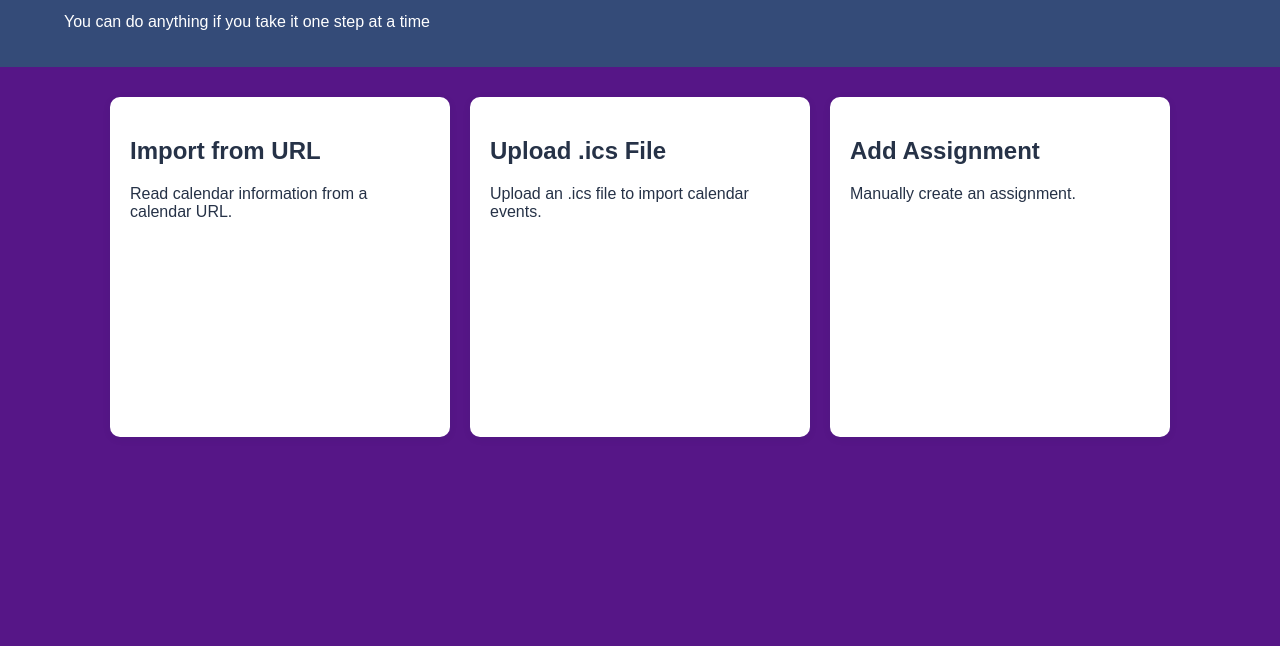
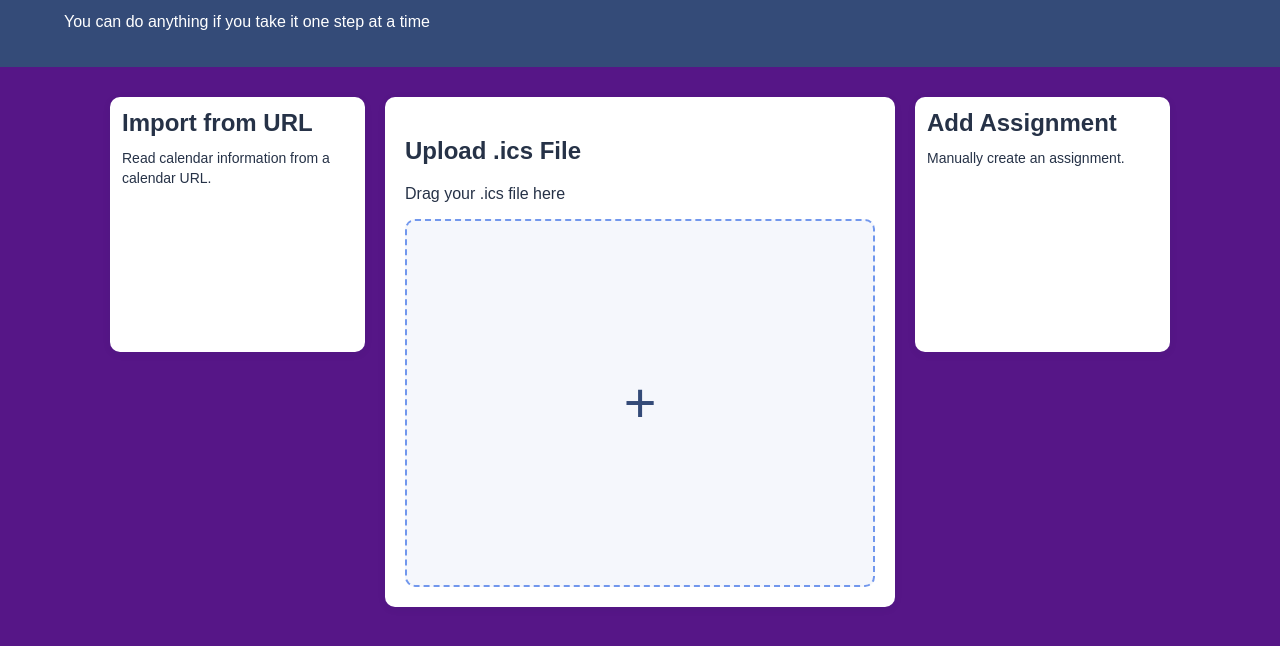
Before and after one commit to qinhualao1988/Smart_Assignment_Planner, a plain HTML site: page html/calendarInfoInput.html in a window 1280 px wide. Both pictures are taken after a click on the element 640 px from the left and 327 px from the top of the page. Shown: the part 60-706 px from the top of the page. Drawn offline with Linux system fonts and the light colour scheme.

Commit message:
add hidden element on 'upload' panel, and adjust relative UI elements

```diff
--- a/js/calendarInfoInput.js
+++ b/js/calendarInfoInput.js
@@ -48,24 +48,28 @@ inputPanels.forEach(({id, title, description}) => {
         setupUrlPanel(panelContainer, panel, summary)    // this one has two helpers
     }
 
+    // upload file panel
+    if (id === "upload-panel") {
+        setupUploadPanel(panelContainer, panel, summary)
+    }
+
     // add event on new assignment panel
     if (id === 'assignment-panel') {
         setupAssignmentPanel(panelContainer, panel, summary)
     }
 
-    //
 
     panelContainer.appendChild(panel);
 })
 
 /* the URL panel helpers */
 function expandInputPanel(panelContainer, panel, summary, content, focusElement) {
+
     const isExpand = panel.classList.contains(("is-expanded"))
 
     if(isExpand) {
         return
     }
-
 
     // Find the currently expanded panel.
     const currentPanel = panelContainer.querySelector(".is-expanded");
@@ -170,8 +174,46 @@ function setupUrlPanel(panelContainer, panel, summary) {
 }
 
 /* upload file panel */
-function setupUploadPanel(panel) {
+// Create the hidden content for the upload panel.
+function setupUploadPanel(panelContainer, panel, summary) {
+    // allow the panel t receive focus through JS
+    panel.tabIndex = -1
 
+    // Create the hidden content container.
+    const uploadContent = document.createElement("div");
+    uploadContent.className = "upload-panel-content panel-content";
+    uploadContent.hidden = true;
+
+    // Create the instruction text.
+    const instruction = document.createElement("p");
+    instruction.textContent = "Drag your .ics file here";
+
+    // Create the drop area.
+    const dropArea = document.createElement("div");
+    dropArea.className = "file-drop-area";
+
+    // Create the plus symbol.
+    const plusMark = document.createElement("span");
+    plusMark.textContent = "+";
+
+    // Assemble the upload content.
+    dropArea.appendChild(plusMark);
+
+    uploadContent.appendChild(instruction);
+    uploadContent.appendChild(dropArea);
+
+    panel.appendChild(uploadContent);
+
+    // add event handler
+    panel.addEventListener("click", function() {
+        expandInputPanel(
+            panelContainer,
+            panel,
+            summary,
+            uploadContent,
+            panel                 // why two panel argue??
+        )
+    })
 }
 
 /* manually add assignment panel function and related helpers */
--- a/planner.css
+++ b/planner.css
@@ -269,6 +269,14 @@ select:focus-visible {
         minmax(0, 1fr);
 }
 
+/* Enlarge the second column when the upload panel is expanded. */
+.input-panels:has(> #upload-panel.is-expanded) {
+    grid-template-columns:
+        minmax(0, 1fr)
+        minmax(0, 2fr)
+        minmax(0, 1fr);
+}
+
 /* Enlarge the third column when the assignment panel is expanded. */
 .input-panels:has(> #assignment-panel.is-expanded) {
     grid-template-columns:
@@ -337,6 +345,49 @@ select:focus-visible {
     margin: 0;
 }
 
+/* Arrange the upload instruction and drop area vertically. */
+.upload-panel-content {
+    display: flex;
+    flex-direction: column;
+    gap: 16px;
+    width: 100%;
+    flex: 1;
+    min-height: 0;
+}
+
+/* Remove default spacing around the instruction. */
+.upload-panel-content p {
+    margin: 0;
+}
+
+/* Create the dashed drop area and center the plus symbol. */
+.file-drop-area {
+    display: flex;
+    justify-content: center;
+    align-items: center;
+
+    width: 100%;
+    flex: 1;
+    min-height: 0;
+
+    border: 2px dashed #7197ed;
+    border-radius: 10px;
+    background-color: #f5f7fc;
+}
+
+/* Make the plus symbol clearly visible. */
+.file-drop-area span {
+    font-size: 56px;
+    line-height: 1;
+    color: #344b78;
+}
+
+/* Arrange the expanded upload panel vertically. */
+#upload-panel.is-expanded {
+    display: flex;
+    flex-direction: column;
+}
+
 /* xiao added: responsive design part */
 @media (max-width: 600px) {
     /* Stack the panels in the initial view. */
@@ -345,7 +396,10 @@ select:focus-visible {
     }
 
     /* Use two equal columns in the expanded view. */
-    .input-panels.has-expanded-panel {
+    .input-panels.has-expanded-panel,
+    .input-panels:has(> #url-panel.is-expanded),
+    .input-panels:has(> #upload-panel.is-expanded),
+    .input-panels:has(> #assignment-panel.is-expanded) {
         grid-template-columns: repeat(2, minmax(0, 1fr));
     }
 
```
